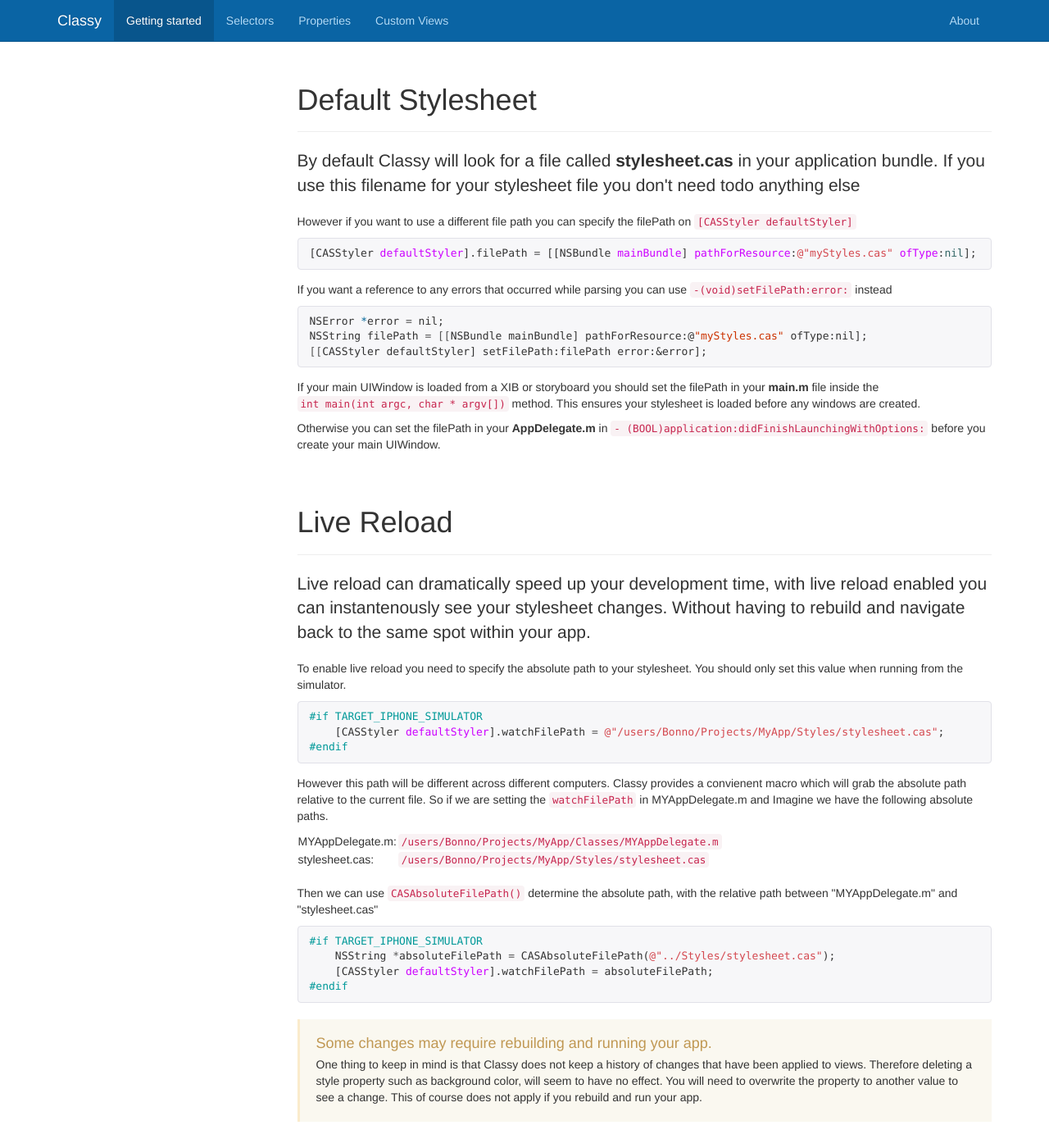
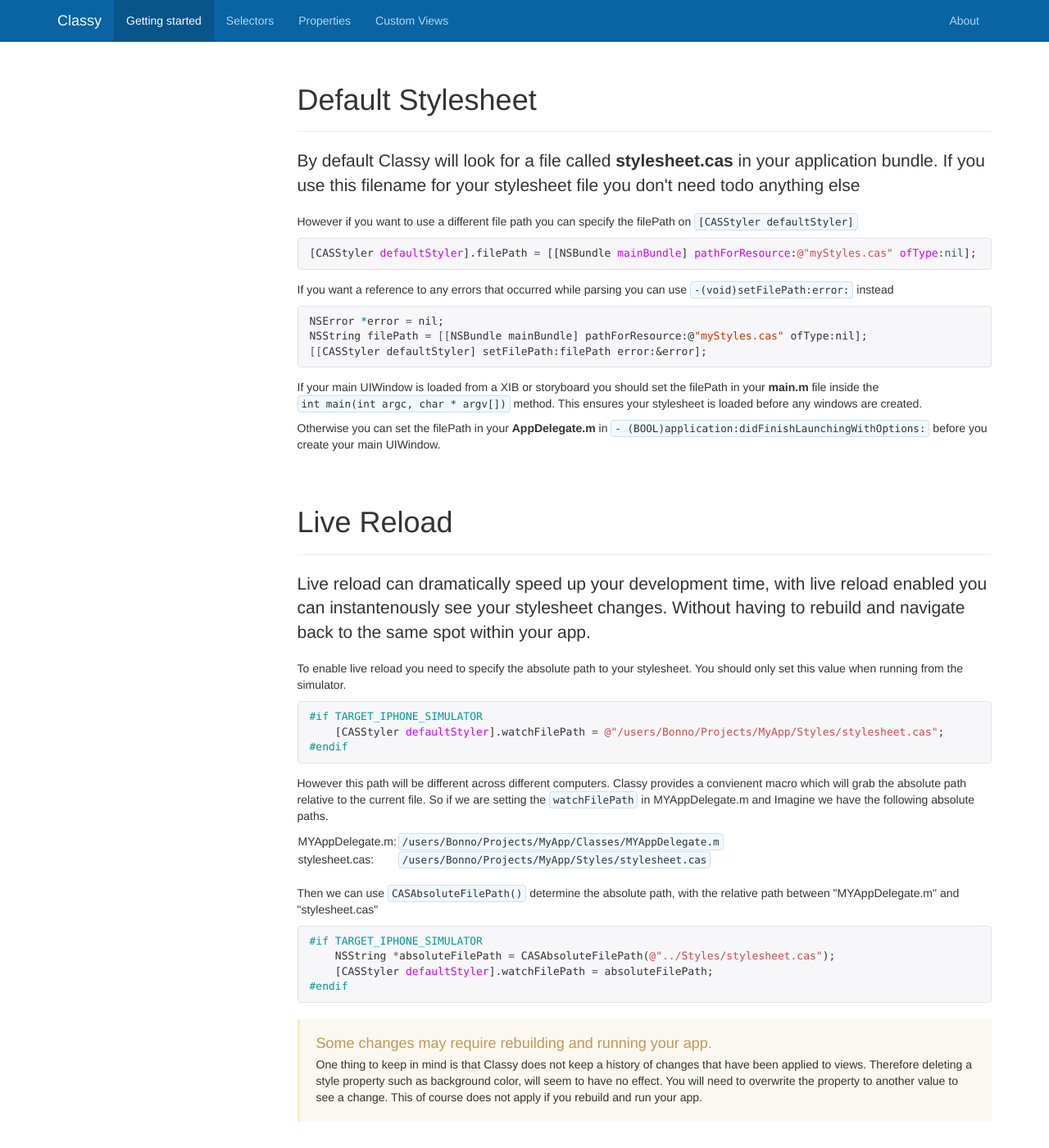
Before and after one commit to ClassyKit/Classy, a Jekyll site: the page built from getting-started.html, in a window 1280 px wide and 1400 px high, scrolled down 534 px. Shown: the whole window at 82% size. Built offline with Jekyll 4.4.1, drawn with Linux system fonts in a browser that asks for light colours; nearby versions of some CDN libraries; Markdown is read by kramdown in place of the engine named in the settings; comment, search, counter and statistics services are not loaded.

Commit message:
tone down inline code snippets

```diff
--- a/docs-assets/css/docs.css
+++ b/docs-assets/css/docs.css
@@ -48,6 +48,12 @@
 body {
   position: relative; /* For scrollyspy */
   padding-top: 50px; /* Account for fixed navbar */
+}
+
+code {
+  color:#333333;
+  background-color:#F0F9FF;
+  border:1px solid #D1E0EB;
 }
 
 /* Keep code small in tables on account of limited space */
@@ -942,6 +948,7 @@
 .highlight pre code {
   font-size: inherit;
   color: #333; /* Effectively the base text color */
+  border:none;
 }
 .highlight pre .lineno {
   display: inline-block;
```
